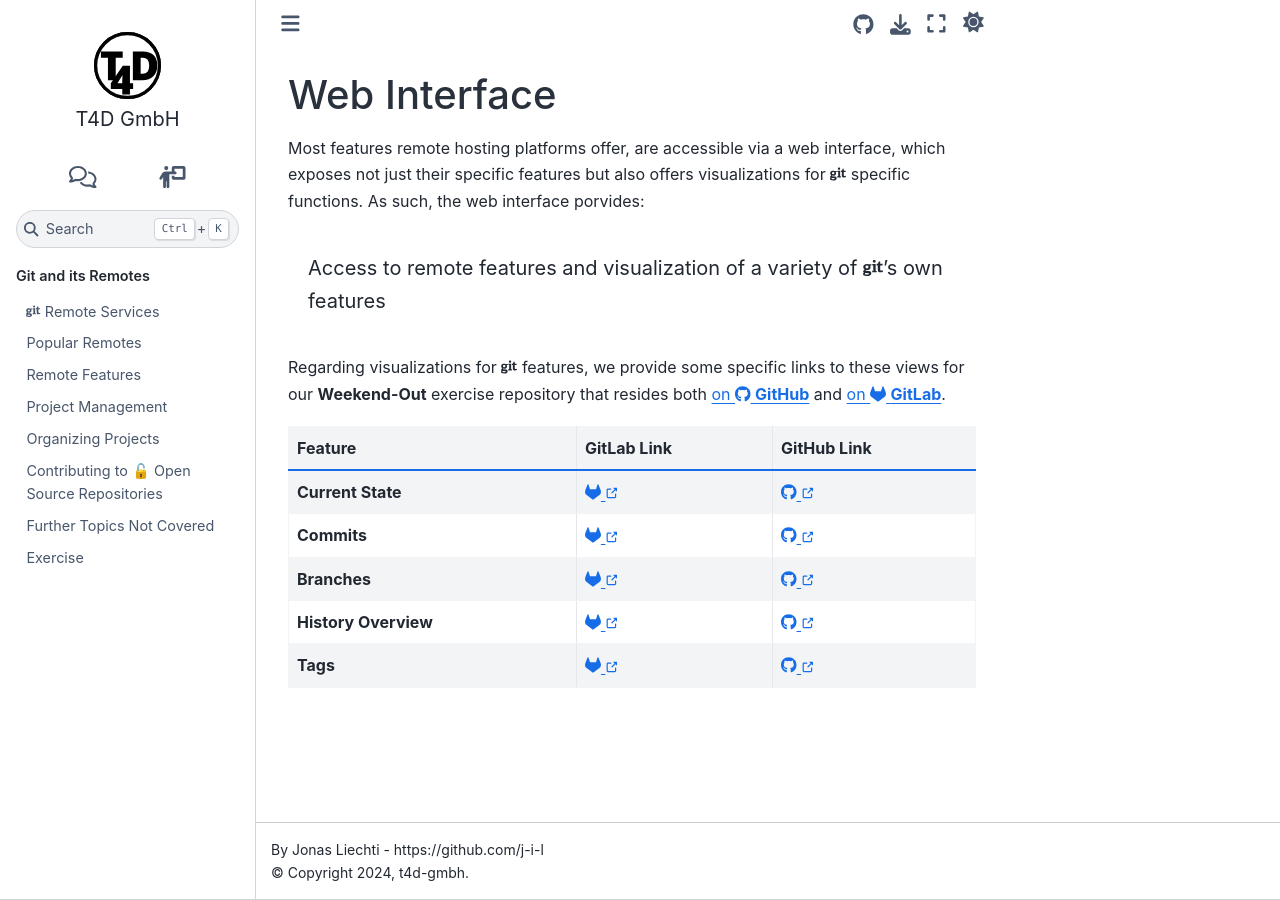
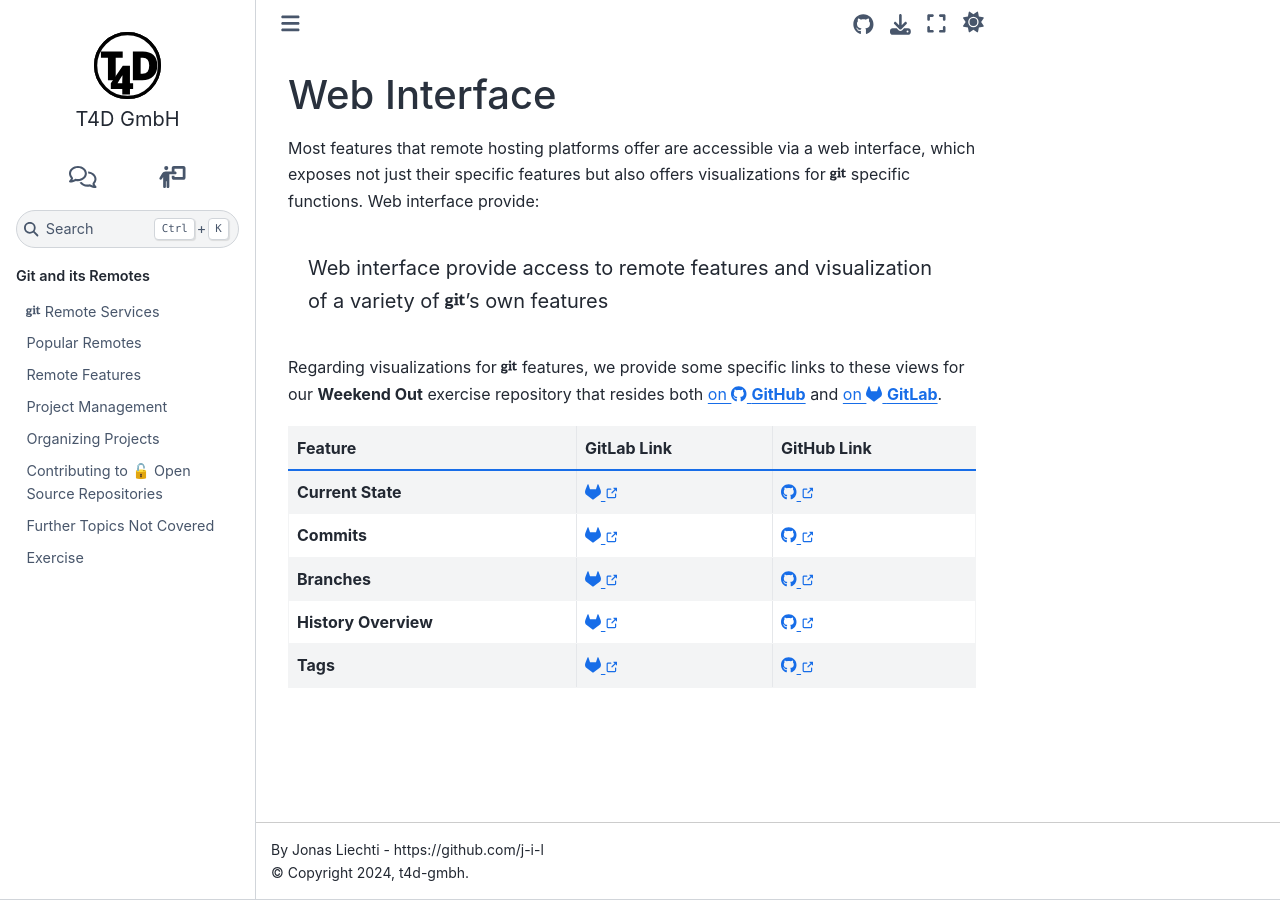
Before and after one commit to t4d-gmbh/git-and-its-remotes, a Sphinx documentation site: the page built from source/content/remote_service_features/web_interface.md, in a window 1280 px wide. Built offline with Sphinx 7.4.7 and the Sphinx Book theme 1.1.4, drawn with Linux system fonts in a browser that asks for light colours; the version number could not be read and is left out.

Commit message:
Update web_interface.md
Strealined text

````diff
--- a/source/content/remote_service_features/web_interface.md
+++ b/source/content/remote_service_features/web_interface.md
@@ -1,15 +1,15 @@
 ### Web Interface
 
 {% if page %}
-Most features remote hosting platforms offer, are accessible via a web interface, which exposes not just their specific features but also offers visualizations for <i class="fab fa-git"></i> specific functions.
-As such, the web interface porvides:
+Most features that remote hosting platforms offer are accessible via a web interface, which exposes not just their specific features but also offers visualizations for <i class="fab fa-git"></i> specific functions.
+Web interface provide:
 {% endif %}
 
 ```{epigraph}
-Access to remote features and visualization of a variety of <i class="fab fa-git"></i>'s own features
+Web interface provide access to remote features and visualization of a variety of <i class="fab fa-git"></i>'s own features
 ```
 
-Regarding visualizations for <i class="fab fa-git"></i> features, we provide some specific links to these views for our **Weekend-Out** exercise repository that resides both [on <i class="fab fa-github"></i> **GitHub**](https://github.com/t4d-gmbh/Weekend-Out) and [on <i class="fab fa-gitlab"></i> **GitLab**](https://gitlab.com/t4d-gmbh/teaching/gitws/weekend-out).
+Regarding visualizations for <i class="fab fa-git"></i> features, we provide some specific links to these views for our **Weekend Out** exercise repository that resides both [on <i class="fab fa-github"></i> **GitHub**](https://github.com/t4d-gmbh/Weekend-Out) and [on <i class="fab fa-gitlab"></i> **GitLab**](https://gitlab.com/t4d-gmbh/teaching/gitws/weekend-out).
 
 | Feature            | GitLab Link                                                                                     | GitHub Link                                                                                   |
 |--------------------|-------------------------------------------------------------------------------------------------|-----------------------------------------------------------------------------------------------|
````
